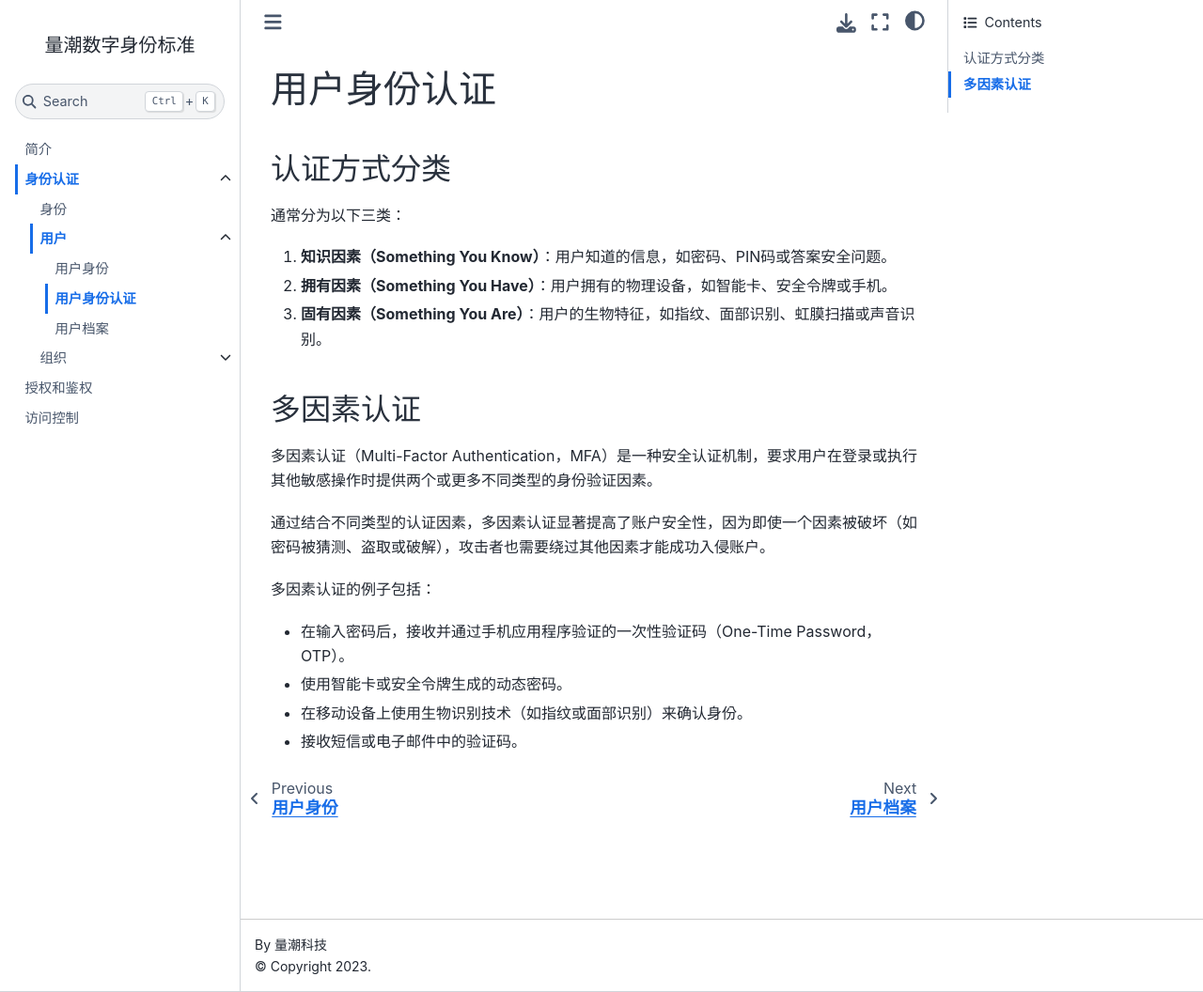
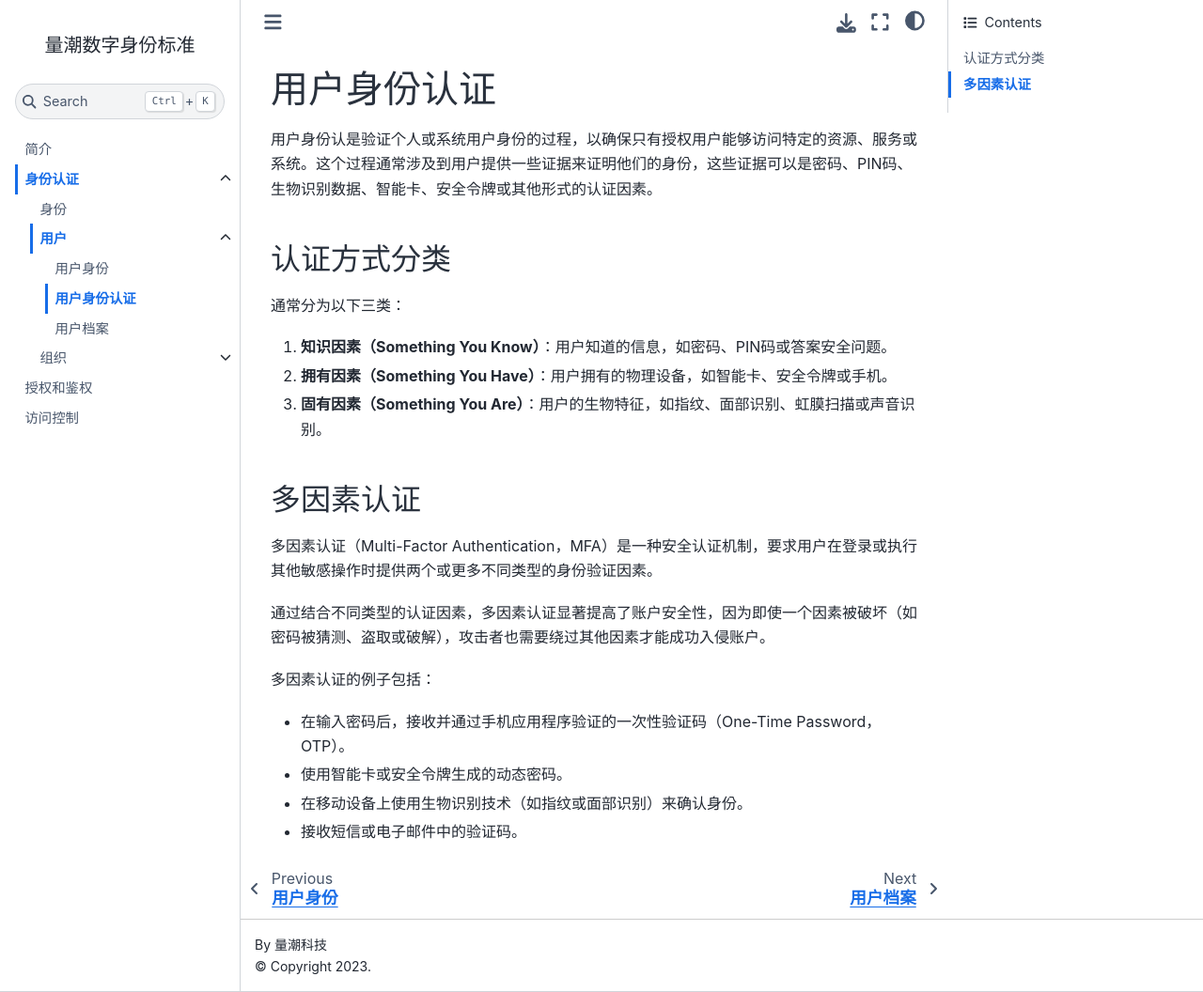
Before and after one commit to quanttide/quanttide-specification-of-digital-identities, a Jupyter Book: the page built from identification/users/user_identification.md, in a window 1280 px wide and 1056 px high. Shown: the whole window at 94% size. Built offline with Jupyter Book 1.0.4 settings and Sphinx 7.4.7 and the Sphinx Book theme 1.1.4, drawn with Linux system fonts in a browser that asks for light colours.

Commit message:
feat: 定义用户身份认证和组织身份认证

```diff
--- a/identification/users/user_identification.md
+++ b/identification/users/user_identification.md
@@ -1,4 +1,6 @@
 # 用户身份认证
+
+用户身份认是验证个人或系统用户身份的过程，以确保只有授权用户能够访问特定的资源、服务或系统。这个过程通常涉及到用户提供一些证据来证明他们的身份，这些证据可以是密码、PIN码、生物识别数据、智能卡、安全令牌或其他形式的认证因素。
 
 ## 认证方式分类
 
```
